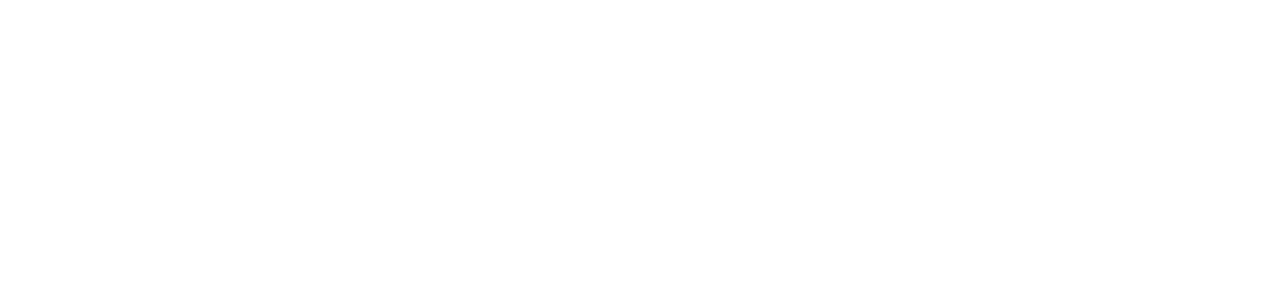
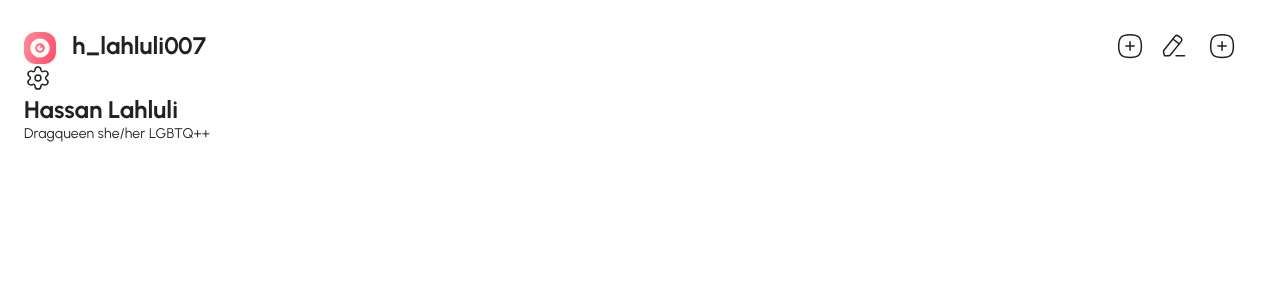
Before and after one commit to MichaelGee76/finstergram, a React (Vite) app in the folder frontend/: page /profile in a window 1280 px wide. Shown: the top 300 px of the page. Built offline with nearby package versions, Linux system fonts and the light colour scheme.

Commit message:
start profilepage

```diff
--- a/frontend/src/App.jsx
+++ b/frontend/src/App.jsx
@@ -11,6 +11,7 @@
 function App() {
   return (
     <BrowserRouter>
+      <div className="container">
         <Routes>
           <Route path="/" element={<Home />} />
           <Route path="/chat" element={<Chat />} />
@@ -20,6 +21,7 @@
           <Route path="/upload" element={<Upload />} />
           <Route path="/search" element={<Search />} />
         </Routes>
+      </div>
     </BrowserRouter>
   );
 }
--- a/frontend/src/index.css
+++ b/frontend/src/index.css
@@ -32,6 +32,7 @@
 
 .container {
   margin-inline: 24px;
+  margin-block: 12px;
 }
 
 p {
@@ -46,13 +47,21 @@
   color: var();
 }
 
-.username {
+.username_post {
   font-size: 16px;
   font-weight: bold;
   line-height: 140%;
 }
 
-.user_description {
+.userdescription_post {
   font-size: 12px;
   color: var(--sec-text);
 }
+
+.profilebio {
+  font-size: 14px;
+}
+
+.profileinfo {
+  font-size: 14px;
+}
--- a/frontend/src/pages/Profile/Profile.css
+++ b/frontend/src/pages/Profile/Profile.css
@@ -0,0 +1,17 @@
+.profile_name {
+  display: flex;
+}
+.profile_nav {
+  display: flex;
+}
+.profile_top {
+  display: flex;
+  justify-content: space-between;
+  margin-top: 32px;
+}
+.profile svg {
+  margin-right: 20px;
+}
+.profile svg:nth-of-type(1) {
+  margin-right: 16px;
+}
--- a/frontend/src/pages/Profile/Profile.jsx
+++ b/frontend/src/pages/Profile/Profile.jsx
@@ -1,7 +1,123 @@
 import "./Profile.css";
 
 const Profile = () => {
-  return <section></section>;
+  return (
+    <section className="profile">
+      <div className="profile_top">
+        <div className="profile_name">
+          <svg width="32" height="32" viewBox="0 0 32 32" fill="none" xmlns="http://www.w3.org/2000/svg">
+            <rect width="32" height="32" rx="12" fill="url(#paint0_linear_3509_1537)" />
+            <path
+              fill-rule="evenodd"
+              clip-rule="evenodd"
+              d="M15.0195 6.44865C10.8386 6.86976 7.34856 10.0646 6.54184 14.2091C6.35423 15.1728 6.35255 16.8065 6.53807 17.7588C7.491 22.6495 12.0369 26.0596 16.9235 25.5494C18.3501 25.4004 19.723 24.958 20.8779 24.2751C23.2401 22.8783 24.9336 20.4709 25.462 17.7588C25.6475 16.8065 25.6458 15.1728 25.4582 14.2091C24.5075 9.32525 19.9677 5.95023 15.0195 6.44865ZM17.0247 11.312C18.3438 11.5843 19.7214 12.6714 20.3045 13.9002C20.6609 14.651 20.7874 15.208 20.7857 16.0191C20.7811 18.2199 19.3219 20.0862 17.169 20.6446C16.4603 20.8285 15.146 20.781 14.4777 20.5474C12.1606 19.7375 10.8091 17.3624 11.3052 14.9722C11.6511 13.3061 13.1737 11.7448 14.8471 11.3404C15.4025 11.2062 16.4464 11.1926 17.0247 11.312ZM15.1034 13.2669C13.9257 13.6343 13.1447 14.7216 13.1447 15.994C13.1447 16.8322 13.3891 17.4237 13.9778 18.0108C14.5665 18.5979 15.1596 18.8417 16 18.8417C16.8404 18.8417 17.4336 18.5979 18.0223 18.0108C18.6074 17.4273 18.856 16.83 18.8541 16.0118C18.8525 15.3091 18.769 15.1456 18.5678 15.4517C18.395 15.7147 17.8286 15.9896 17.4542 15.9922C16.6919 15.9975 16 15.3148 16 14.5575C16 14.2031 16.3022 13.5911 16.5605 13.4223C16.716 13.3207 16.7391 13.2712 16.6559 13.2185C16.4886 13.1128 15.499 13.1437 15.1034 13.2669Z"
+              fill="#FAFAFA"
+            />
+            <defs>
+              <linearGradient
+                id="paint0_linear_3509_1537"
+                x1="32"
+                y1="32"
+                x2="-6.07713"
+                y2="20.9599"
+                gradientUnits="userSpaceOnUse"
+              >
+                <stop stop-color="#FF4D67" />
+                <stop offset="1" stop-color="#FF8A9B" />
+              </linearGradient>
+            </defs>
+          </svg>
+          <h1>h_lahluli007</h1>
+        </div>
+
+        <div className="profile_nav">
+          <svg width="28" height="28" viewBox="0 0 28 28" fill="none" xmlns="http://www.w3.org/2000/svg">
+            <path
+              d="M14.043 9.87305V18.2129"
+              stroke="#212121"
+              stroke-width="1.5"
+              stroke-linecap="round"
+              stroke-linejoin="round"
+            />
+            <path
+              d="M18.2171 14.043H9.86865"
+              stroke="#212121"
+              stroke-width="1.5"
+              stroke-linecap="round"
+              stroke-linejoin="round"
+            />
+            <path
+              fill-rule="evenodd"
+              clip-rule="evenodd"
+              d="M2.68335 14.043C2.68335 5.52388 5.52388 2.68335 14.043 2.68335C22.5621 2.68335 25.4026 5.52388 25.4026 14.043C25.4026 22.5621 22.5621 25.4026 14.043 25.4026C5.52388 25.4026 2.68335 22.5621 2.68335 14.043Z"
+              stroke="#212121"
+              stroke-width="1.5"
+              stroke-linecap="round"
+              stroke-linejoin="round"
+            />
+          </svg>
+
+          <svg width="28" height="28" viewBox="0 0 28 28" fill="none" xmlns="http://www.w3.org/2000/svg">
+            <path
+              d="M16.0386 23.8501H24.5"
+              stroke="#212121"
+              stroke-width="1.5"
+              stroke-linecap="round"
+              stroke-linejoin="round"
+            />
+            <path
+              fill-rule="evenodd"
+              clip-rule="evenodd"
+              d="M14.91 4.42726C15.8149 3.34575 17.4417 3.18716 18.5456 4.07369C18.6066 4.12178 20.5677 5.64525 20.5677 5.64525C21.7805 6.37839 22.1573 7.93696 21.4076 9.12635C21.3678 9.19005 10.2806 23.0586 10.2806 23.0586C9.91174 23.5187 9.3518 23.7904 8.75339 23.7969L4.50745 23.8502L3.55079 19.801C3.41677 19.2317 3.55079 18.6337 3.91965 18.1736L14.91 4.42726Z"
+              stroke="#212121"
+              stroke-width="1.5"
+              stroke-linecap="round"
+              stroke-linejoin="round"
+            />
+            <path
+              d="M12.8576 7.00098L19.2186 11.886"
+              stroke="#212121"
+              stroke-width="1.5"
+              stroke-linecap="round"
+              stroke-linejoin="round"
+            />
+          </svg>
+          <svg width="28" height="28" viewBox="0 0 28 28" fill="none" xmlns="http://www.w3.org/2000/svg">
+            <path
+              d="M14.043 9.87305V18.2129"
+              stroke="#212121"
+              stroke-width="1.5"
+              stroke-linecap="round"
+              stroke-linejoin="round"
+            />
+            <path
+              d="M18.2171 14.043H9.86865"
+              stroke="#212121"
+              stroke-width="1.5"
+              stroke-linecap="round"
+              stroke-linejoin="round"
+            />
+            <path
+              fill-rule="evenodd"
+              clip-rule="evenodd"
+              d="M2.68335 14.043C2.68335 5.52388 5.52388 2.68335 14.043 2.68335C22.5621 2.68335 25.4026 5.52388 25.4026 14.043C25.4026 22.5621 22.5621 25.4026 14.043 25.4026C5.52388 25.4026 2.68335 22.5621 2.68335 14.043Z"
+              stroke="#212121"
+              stroke-width="1.5"
+              stroke-linecap="round"
+              stroke-linejoin="round"
+            />
+          </svg>
+        </div>
+      </div>
+
+      <div className="profile_info">
+        <img src="../../../public/img/Setting.svg" alt="profile-image" />
+        <h1>Hassan Lahluli</h1>
+
+        <p className="username">Dragqueen she/her LGBTQ++</p>
+      </div>
+    </section>
+  );
 };
 
 export default Profile;
--- /dev/null
+++ b/frontend/src/pages/Profile/lahluli.html
@@ -0,0 +1 @@
+<img src="../../../public/img/Setting.svg" alt="profile-image" />
```
Lines whose indentation alone changed are shown as unchanged.
